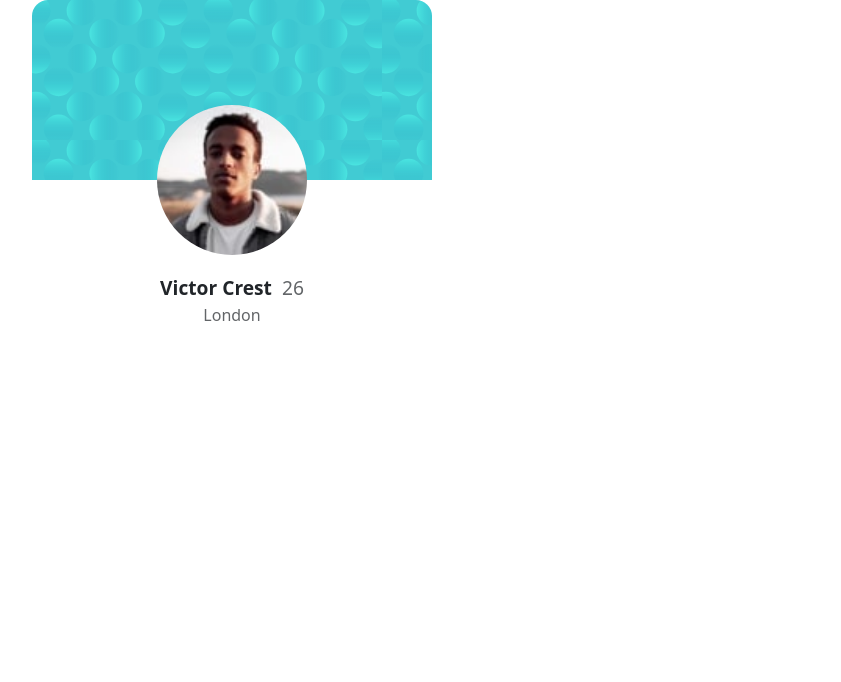
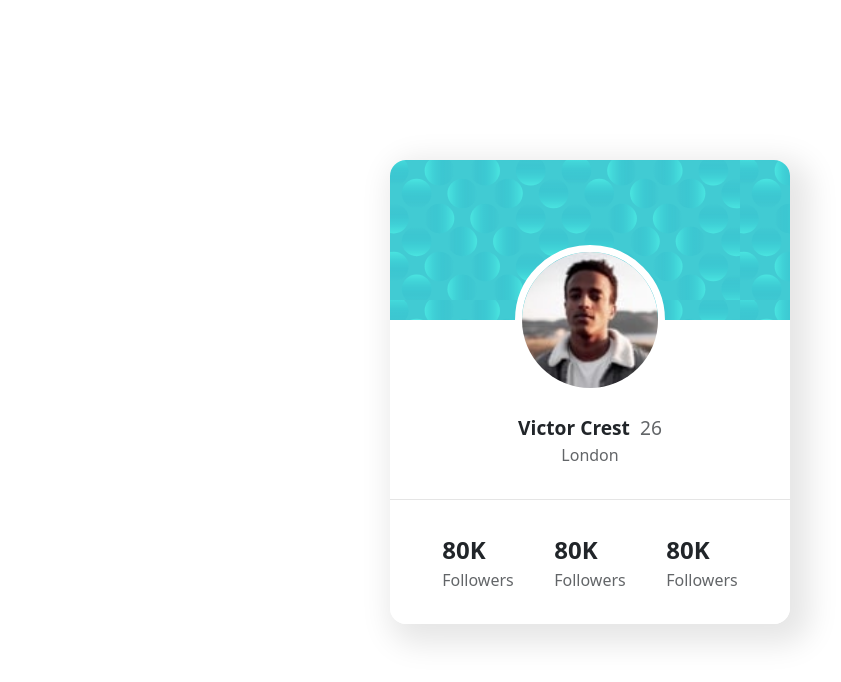
Before and after one commit to xfontr/202207-w2ch1-xifre-font, a website: page components/profile-component.html in a window 1280 px wide. Shown: the whole page, without its empty margins (50-891 px from the left). Drawn offline with nearby package versions, Linux system fonts and the light colour scheme; files that its build step writes are made by us from their sources.

Commit message:
Added social info and centered the card

```diff
--- a/components/profile-component.html
+++ b/components/profile-component.html
@@ -39,7 +39,26 @@
                         <span class="profile-card__age">26</span></span
                     >
                     <span class="profile-card__city">London</span>
-                    <div class="profile-card__social-info"></div>
+                    <div class="profile-card__social-info">
+                        <div class="profile-card__data">
+                            <span class="profile-card__social-number">80K</span>
+                            <span class="profile-card__social-tag"
+                                >Followers</span
+                            >
+                        </div>
+                        <div class="profile-card__data">
+                            <span class="profile-card__social-number">80K</span>
+                            <span class="profile-card__social-tag"
+                                >Followers</span
+                            >
+                        </div>
+                        <div class="profile-card__data">
+                            <span class="profile-card__social-number">80K</span>
+                            <span class="profile-card__social-tag"
+                                >Followers</span
+                            >
+                        </div>
+                    </div>
                 </div>
             </article>
         </main>
--- a/sass/components/profile-component/_profile-component.scss
+++ b/sass/components/profile-component/_profile-component.scss
@@ -1,14 +1,19 @@
 .profile-card {
+    margin-left: auto;
+    margin-right: auto;
+    margin-top: 20vh;
     border-radius: 1em;
     overflow: hidden;
     width: 400px;
-    height: 600px;
+    min-height: 400px;
+    box-shadow: 10px 10px 30px 10px rgba(0, 0, 0, 0.1);
 
     display: flex;
     flex-direction: column;
 
     &__background {
         background-image: url(../images/bg-pattern-card.svg);
+        min-height: 160px;
         height: 30%;
     }
     &__content {
@@ -23,6 +28,7 @@
         border-radius: 50%;
         width: 150px;
         height: auto;
+        border: 7px solid white;
     }
     &__title {
         margin-top: 1em;
@@ -39,5 +45,23 @@
         opacity: 0.7;
     }
     &__social-info {
+        margin-top: 2em;
+        padding: 2em;
+        display: flex;
+        justify-content: space-around;
+        width: 100%;
+        border: 0 solid rgba(0, 0, 0, 0.1);
+        border-top-width: 1px;
+    }
+    &__data {
+        display: flex;
+        flex-direction: column;
+    }
+    &__social-number {
+        font-size: 1.5em;
+        font-weight: bold;
+    }
+    &__social-tag {
+        opacity: 0.7;
     }
 }
```
